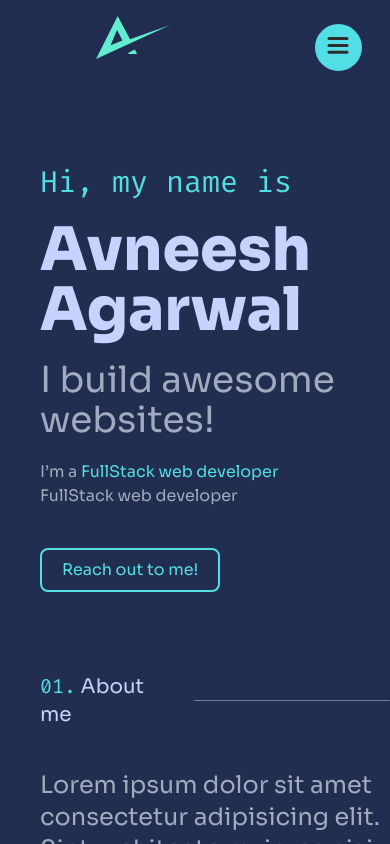
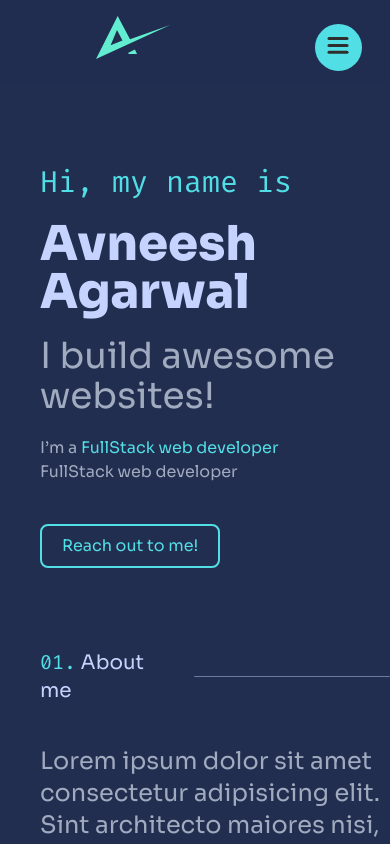
Before and after one commit to siun202/archive-portfolio, a Next.js app: page / in a window 390 px wide. Shown: the top 844 px of the page. Built offline with nearby package versions, Linux system fonts and the light colour scheme.

Commit message:
links fix

```diff
--- a/components/Contact.tsx
+++ b/components/Contact.tsx
@@ -14,7 +14,7 @@ const Contact = () => {
           <Image src="/line.svg" alt="line" objectFit="contain" layout="fill" />
         </div>
       </div>
-      <div className="flex space-x-8 items-center mt-10">
+      <div className="flex md:flex-row flex-col space-x-8 items-center mt-10">
         <ContactButtons
           name="GitHub"
           icon="github.svg"
--- a/components/Intro.tsx
+++ b/components/Intro.tsx
@@ -5,7 +5,7 @@ const Intro = () => {
   return (
     <div id="intro" className="space-y-5 mt-20 md:h-[70vh]">
       <h3 className="text-3xl text-neongreen font-fira">Hi, my name is</h3>
-      <h1 className="text-6xl font-extrabold text-text md:text-8xl">
+      <h1 className="text-5xl font-extrabold text-text md:text-8xl">
         {data.name}
       </h1>
       <h2 className="text-4xl text-textdark md:text-6xl">
--- a/components/header/MenuItem.tsx
+++ b/components/header/MenuItem.tsx
@@ -22,7 +22,7 @@ const variants = {
 const MenuItem: React.FC = () => {
   return (
     <motion.ul
-      className="list-none flex-col mb-5 flex cursor-pointer pl-10 bg-bgblue min-h-screen mt-0 -mr-3 space-y-5 z-50 backdrop-blur-md"
+      className="list-none flex-col mb-5 flex pl-10 bg-bgblue min-h-screen mt-0 -mr-3 space-y-5 z-50 backdrop-blur-md"
       variants={variants}
     >
       <li className="border-b-2 border-transparent cursor-pointer text-text hover:border-neongreen">
```
